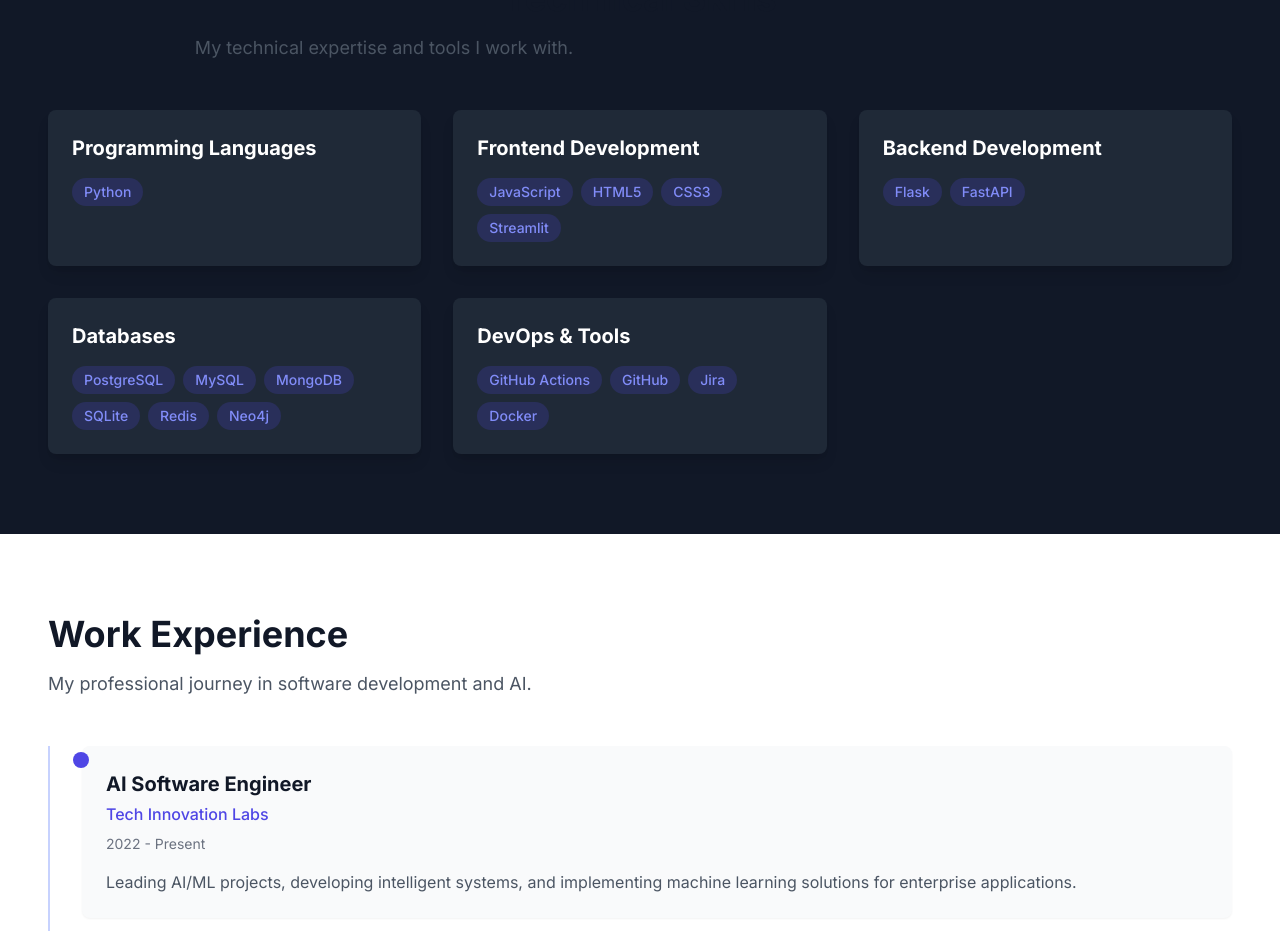
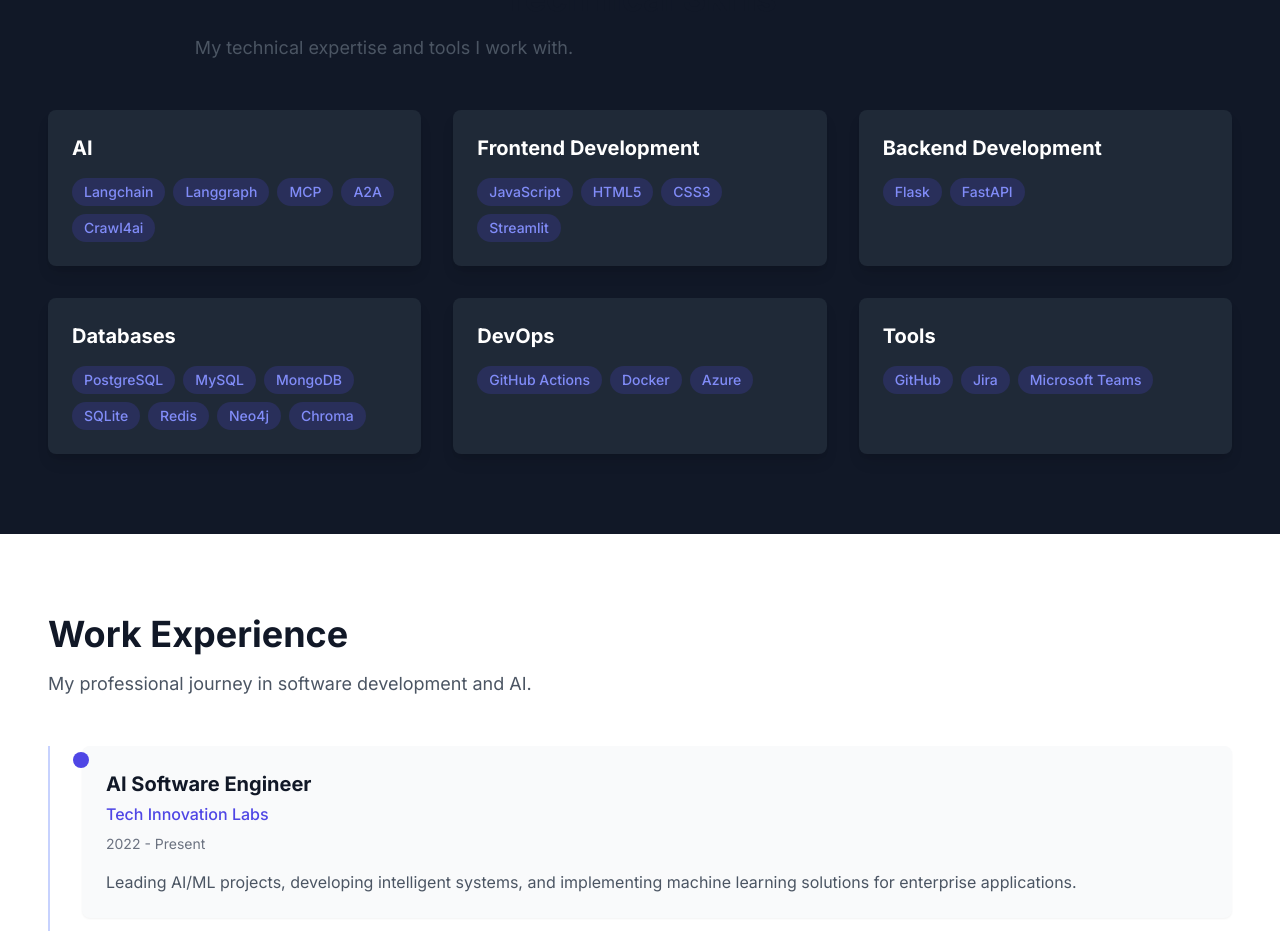
Before and after one commit to hyeonsang010716/my_portfolio, a React (Vite) app: page / in a window 1280 px wide. Shown: the part 2080-3011 px from the top of the page. Built offline with nearby package versions, Linux system fonts and the light colour scheme.

Commit message:
[MOD] Skills 수정

```diff
--- a/src/data/index.ts
+++ b/src/data/index.ts
@@ -11,11 +11,12 @@ export const navLinks: NavLink[] = [
 ];
 
 export const skills = {
-  languages: ['Python'],
+  ai: ['Langchain', 'Langgraph', 'MCP', 'A2A', 'Crawl4ai'],
   frontend: ['JavaScript', 'HTML5', 'CSS3', 'Streamlit'],
   backend: ['Flask', 'FastAPI'],
-  databases: ['PostgreSQL', 'MySQL', 'MongoDB', 'SQLite', 'Redis', 'Neo4j'],
-  devops: ['GitHub Actions', 'GitHub', 'Jira', 'Docker'],
+  databases: ['PostgreSQL', 'MySQL', 'MongoDB', 'SQLite', 'Redis', 'Neo4j', 'Chroma'],
+  devops: ['GitHub Actions', 'Docker', 'Azure'],
+  tools: ['GitHub', 'Jira', 'Microsoft Teams'],
 };
 
 export const projects: Project[] = [
--- a/src/sections/Skills.tsx
+++ b/src/sections/Skills.tsx
@@ -7,11 +7,12 @@ const Skills: React.FC = () => {
   const [ref, isInView] = useInView<HTMLDivElement>();
 
   const skillCategories = {
-    'Programming Languages': skills.languages,
+    'AI': skills.ai,
     'Frontend Development': skills.frontend,
     'Backend Development': skills.backend,
     'Databases': skills.databases,
-    'DevOps & Tools': skills.devops,
+    'DevOps': skills.devops,
+    'Tools' : skills.tools
   };
 
   return (
```
